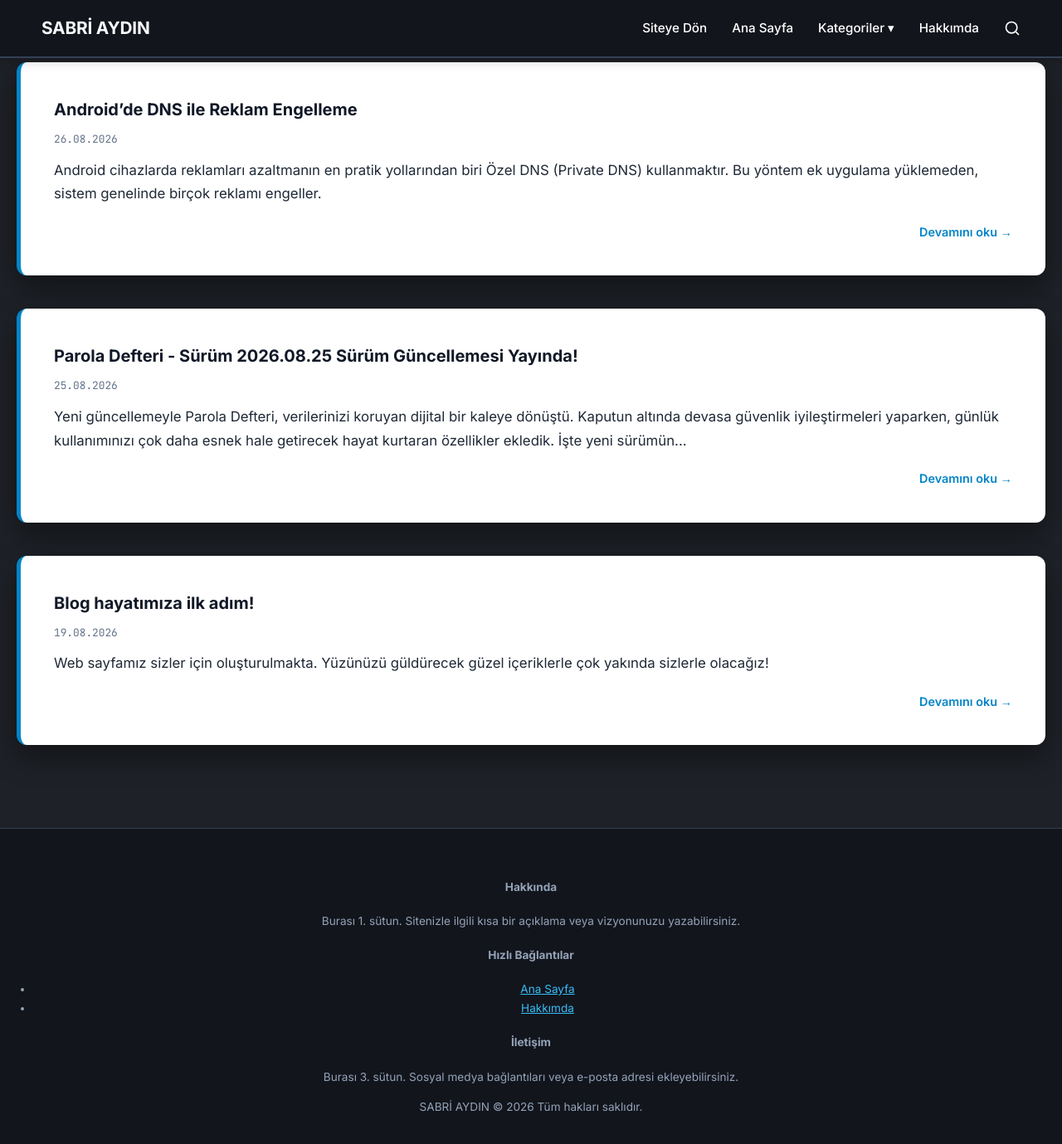
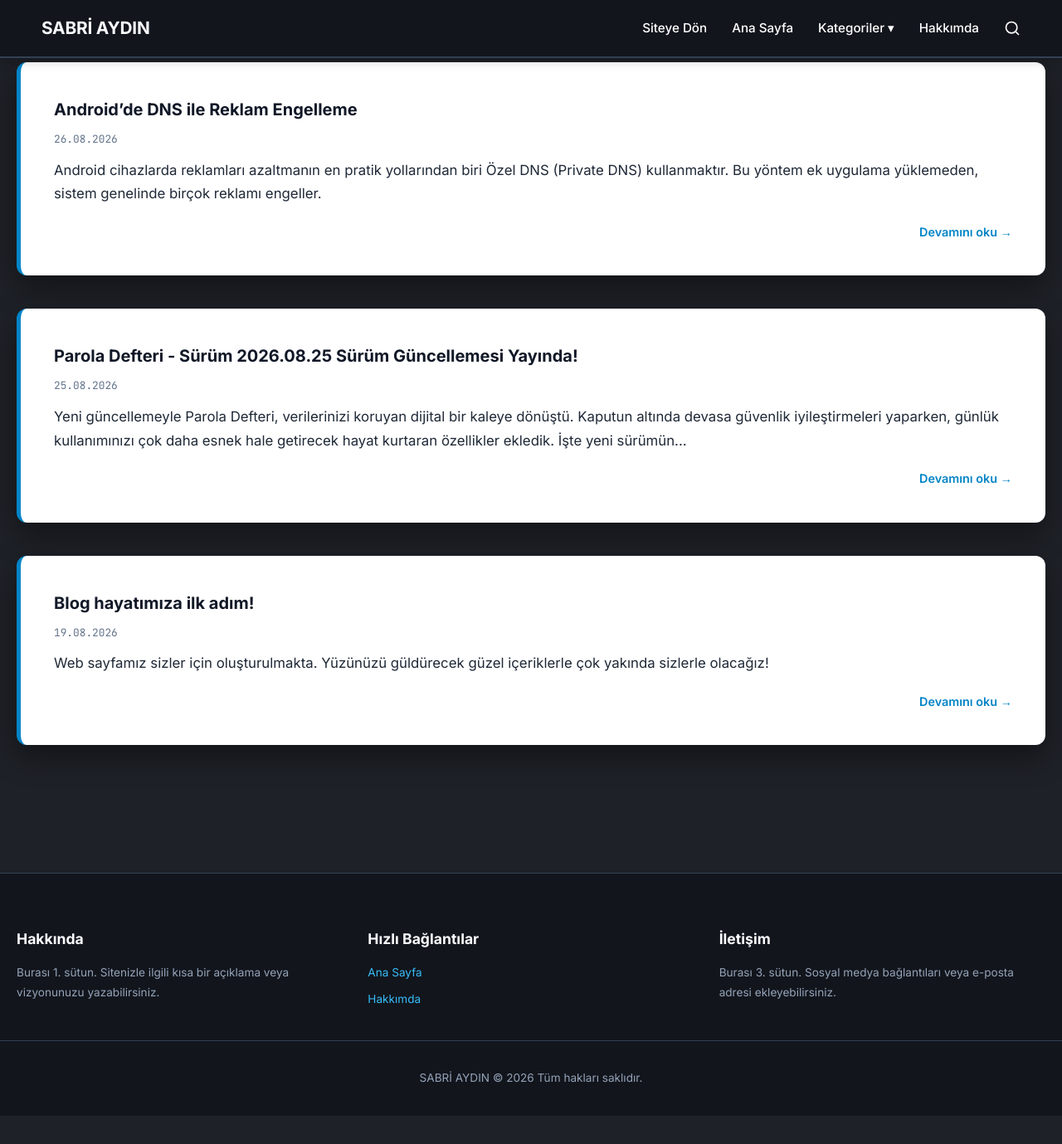
Before and after one commit to sabriaydin/blog, a Jekyll site: the page built from index.html, in a window 1280 px wide and 1400 px high, scrolled down 55 px. Shown: the top 1379 px of the window at 83% size. Built offline with Jekyll 4.4.1, drawn with Linux system fonts in a browser that asks for light colours; the list of posts is cut into pages by our own code.

Commit message:
Update default.html

```diff
--- a/_layouts/default.html
+++ b/_layouts/default.html
@@ -11,9 +11,9 @@
     @import url('https://fonts.googleapis.com/css2?family=JetBrains+Mono:wght@400;500;700&family=Inter:wght@400;500;600;700&display=swap');
 
     :root {
-      --bg-color: #1e2127;        /* Orijinal arkaplan rengi */
-      --header-bg: #12151c;       /* İstenen header rengi */
-      --footer-bg: #12151c;       /* İstenen footer rengi */
+      --bg-color: #1e2127;
+      --header-bg: #12151c;
+      --footer-bg: #12151c;
       --card-bg: #ffffff;
       --text-dark: #1f2937;
       --heading-dark: #111827;
@@ -124,7 +124,17 @@
       border-radius: 8px;
       top: 35px;
       z-index: 1100;
-      overflow: hidden;
+      overflow: visible; /* Köprü için değiştirildi */
+    }
+
+    /* Dropdown menü için görünmez köprü (Fare boşlukta kaybolmasın diye) */
+    .dropdown-content::before {
+      content: "";
+      position: absolute;
+      top: -20px;
+      left: 0;
+      width: 100%;
+      height: 20px;
     }
 
     .dropdown-content a {
@@ -248,9 +258,10 @@
       font-family: 'JetBrains Mono', monospace;
     }
 
+    /* --- Footer Tasarımı ve 3 Sütun Yapısı --- */
     .site-footer {
       text-align: center;
-      padding: 40px 0;
+      padding: 40px 0 20px 0;
       color: var(--text-muted);
       font-size: 0.85rem;
       background-color: var(--footer-bg);
@@ -259,6 +270,50 @@
 
     .site-footer a {
       color: var(--accent);
+      text-decoration: none;
+    }
+
+    .site-footer a:hover {
+      text-decoration: underline;
+    }
+
+    .footer-columns {
+      display: flex;
+      justify-content: space-between;
+      gap: 30px;
+      flex-wrap: wrap;
+      text-align: left;
+      max-width: 1368px;
+      margin: 0 auto;
+      padding: 0 20px;
+    }
+
+    .footer-col {
+      flex: 1;
+      min-width: 250px;
+    }
+
+    .footer-col h4 {
+      color: var(--text-main);
+      margin-bottom: 15px;
+      font-size: 1.1rem;
+    }
+
+    .footer-col ul {
+      list-style: none;
+      padding: 0;
+      margin: 0;
+    }
+
+    .footer-col ul li {
+      margin-bottom: 8px;
+    }
+
+    .footer-bottom {
+      border-top: 1px solid var(--border);
+      padding-top: 20px;
+      margin-top: 30px;
+      width: 100%;
     }
 
     .post {
@@ -411,7 +466,7 @@
 
   {% include footer.html %}
 
-  <!-- --- Arama İşlevselliği İçin JavaScript --- -->
+  <!-- --- Arama ve Etkileşim İşlevleri İçin JavaScript --- -->
   <script>
     let searchData = [];
 
```
Also changed, not shown: other parts of _layouts/default.html (+9 -1 lines).
